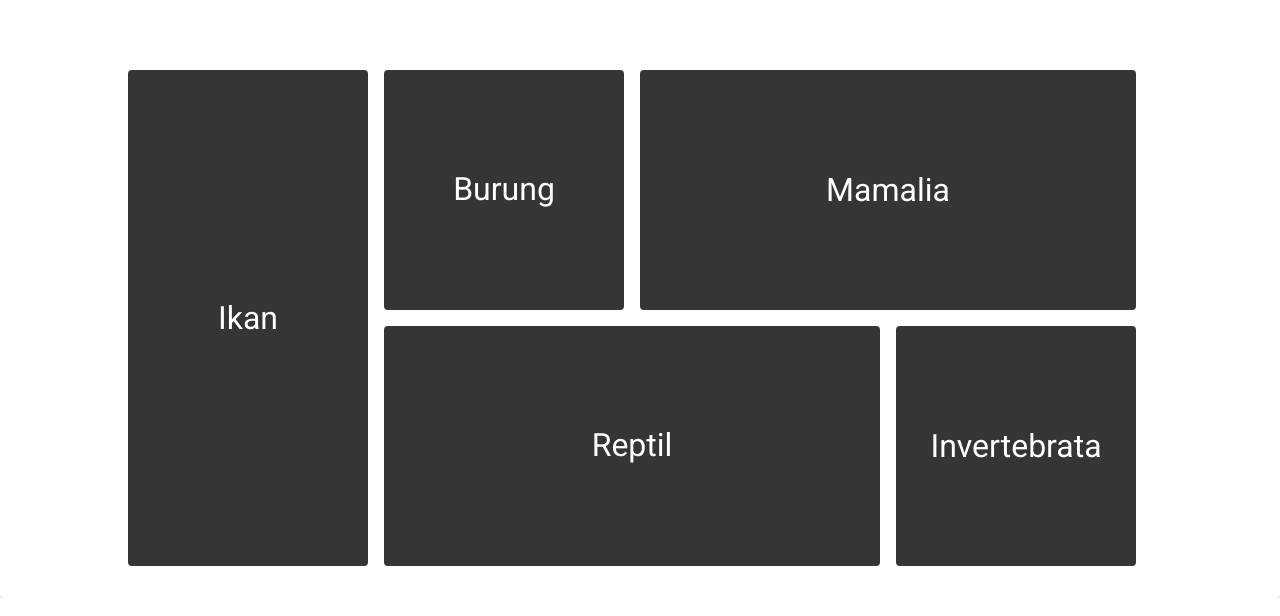
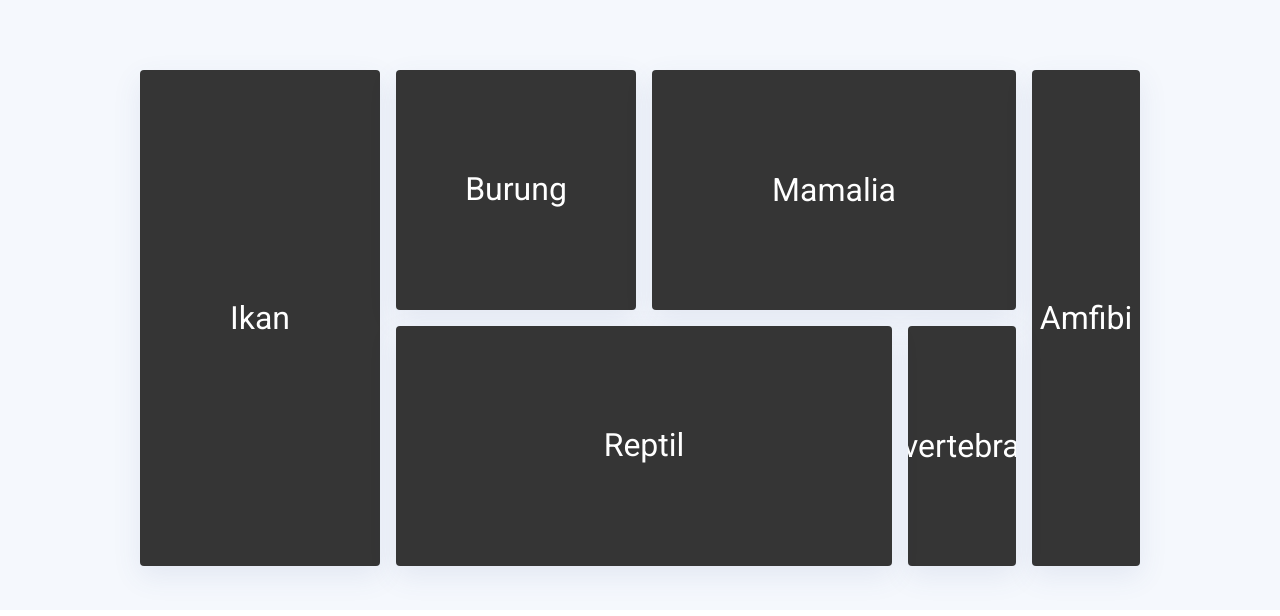
Before and after one commit to Viriyadhi/vue-portfoliowebsite-2, a Vue app: page /#/home in a window 1280 px wide. Shown: the part 1640-2256 px from the top of the page. Built offline with nearby package versions, Linux system fonts and the light colour scheme.

Commit message:
Enhancement[VS]

```diff
--- a/src/components/AnimalList/animalList.vue
+++ b/src/components/AnimalList/animalList.vue
@@ -1,5 +1,5 @@
 <template>
-  <div>
+  <div class="background">
     <v-lazy v-model="isActive">
       <div class="container">
         <v-row>
@@ -12,7 +12,10 @@
           >
             <v-hover v-slot="{ hover }">
               <router-link :to="{ name: 'DetailAnimal' }">
-                <v-card class="elevation-0 rounded-lg">
+                <v-card
+                  class="elevation-0 rounded-lg"
+                  box-shadow="0 10px 29px 0 rgb(68 88 144 / 10%"
+                >
                   <v-img class="rounded-lg" :src="item.src" height="350px">
                     <v-expand-transition>
                       <div
@@ -87,11 +90,15 @@ export default {
 </script>
 
 <style scoped>
+.background {
+  background: #f5f8fd;
+}
 .expanded {
   margin: auto !important;
 }
 .container {
   width: 70% !important;
+  background: white;
 }
 h1 {
   color: black;
--- a/src/components/GridView/gridView.vue
+++ b/src/components/GridView/gridView.vue
@@ -1,11 +1,12 @@
 <template>
+  <div class="container-all">
     <v-lazy v-model="isActive">
       <div>
         <div class="daerah-section d-flex justify-center align-center mb-6">
           <h1>TITLE</h1>
         </div>
 
-      <section class="photo-grid animated-grid mb-8">
+        <section class="container photo-grid animated-grid mb-8">
           <div class="card card-tall rounded">
             <router-link :to="{ name: 'AnimalList' }">
               <a class="">Ikan</a>
@@ -39,6 +40,7 @@
         </section>
       </div>
     </v-lazy>
+  </div>
 </template>
 
 <script>
@@ -50,6 +52,9 @@ export default {
 </script>
 
 <style scoped>
+.container-all {
+  background: #f5f8fd;
+}
 .card {
   display: flex;
   flex-direction: column;
@@ -65,6 +70,7 @@ export default {
   background-size: cover;
   background-position: center;
   background-repeat: no-repeat;
+  box-shadow: 0 10px 29px 0 rgb(68 88 144 / 10%) !important;
 }
 
 .card:hover {
```
Lines whose indentation alone changed are shown as unchanged.
